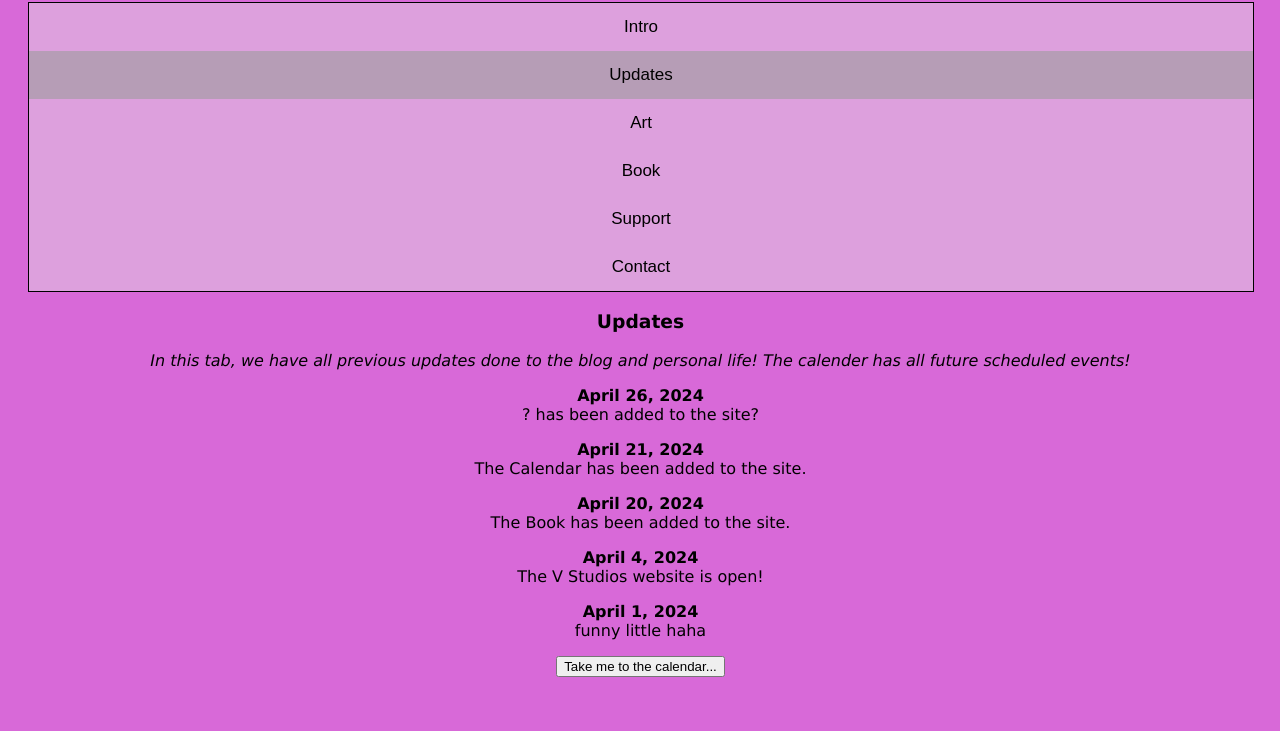
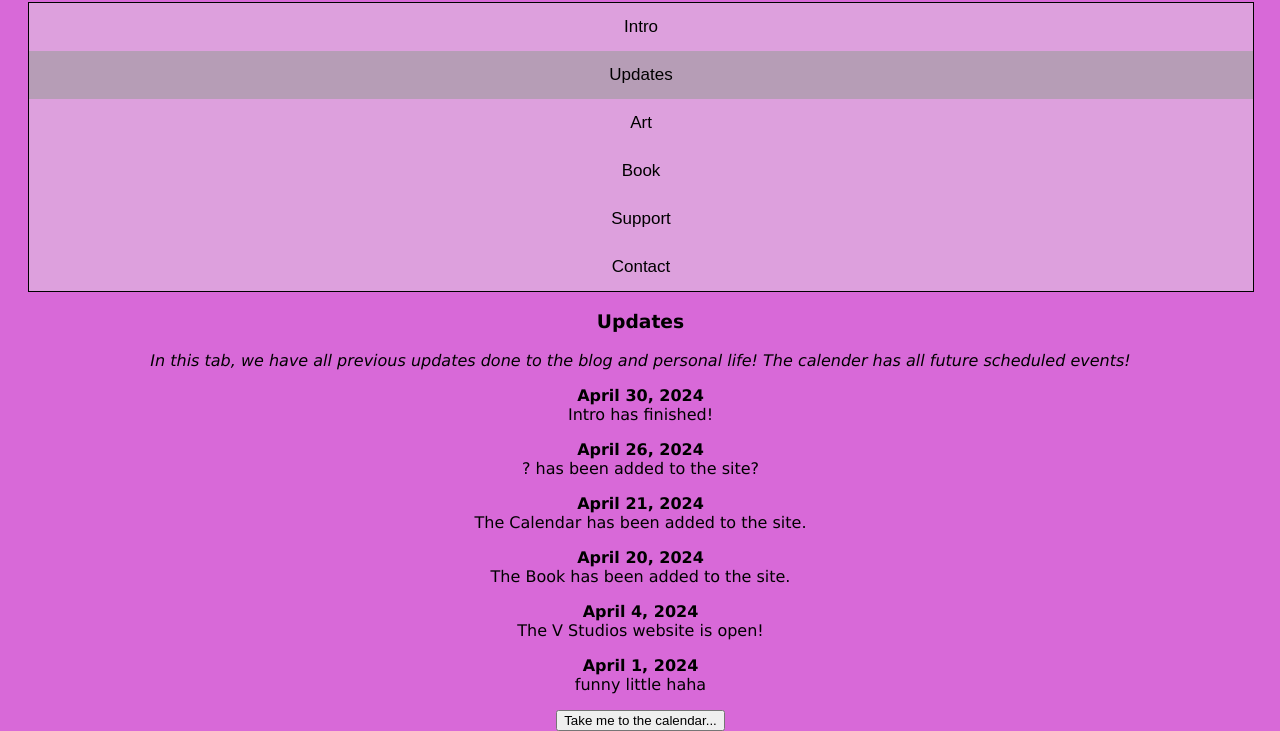
Before and after one commit to enslaved-water/V-Studios, a plain HTML site: page index.html in a window 1280 px wide. Both pictures are taken after a click on the button "Updates". Shown: the part 134-865 px from the top of the page. Before the commit the page ends 811 px from the top, so only its background shows below. Drawn offline with Linux system fonts and the light colour scheme.

Commit message:
Update index.html

```diff
--- a/index.html
+++ b/index.html
@@ -148,6 +148,7 @@
 <div id="Updates" class="tabcontent">
     <h3>Updates</h3>
 	<p><i>In this tab, we have all previous updates done to the blog and personal life! The calender has all future scheduled events!</i></p>
+	<p><b>April 30, 2024</b><br>Intro has finished!</p>
 	<p><b>April 26, 2024</b><br>? has been added to the site?</p>
 	<p><b>April 21, 2024</b><br>The Calendar has been added to the site.</p>
 	<p><b>April 20, 2024</b><br>The Book has been added to the site.</p>
```
